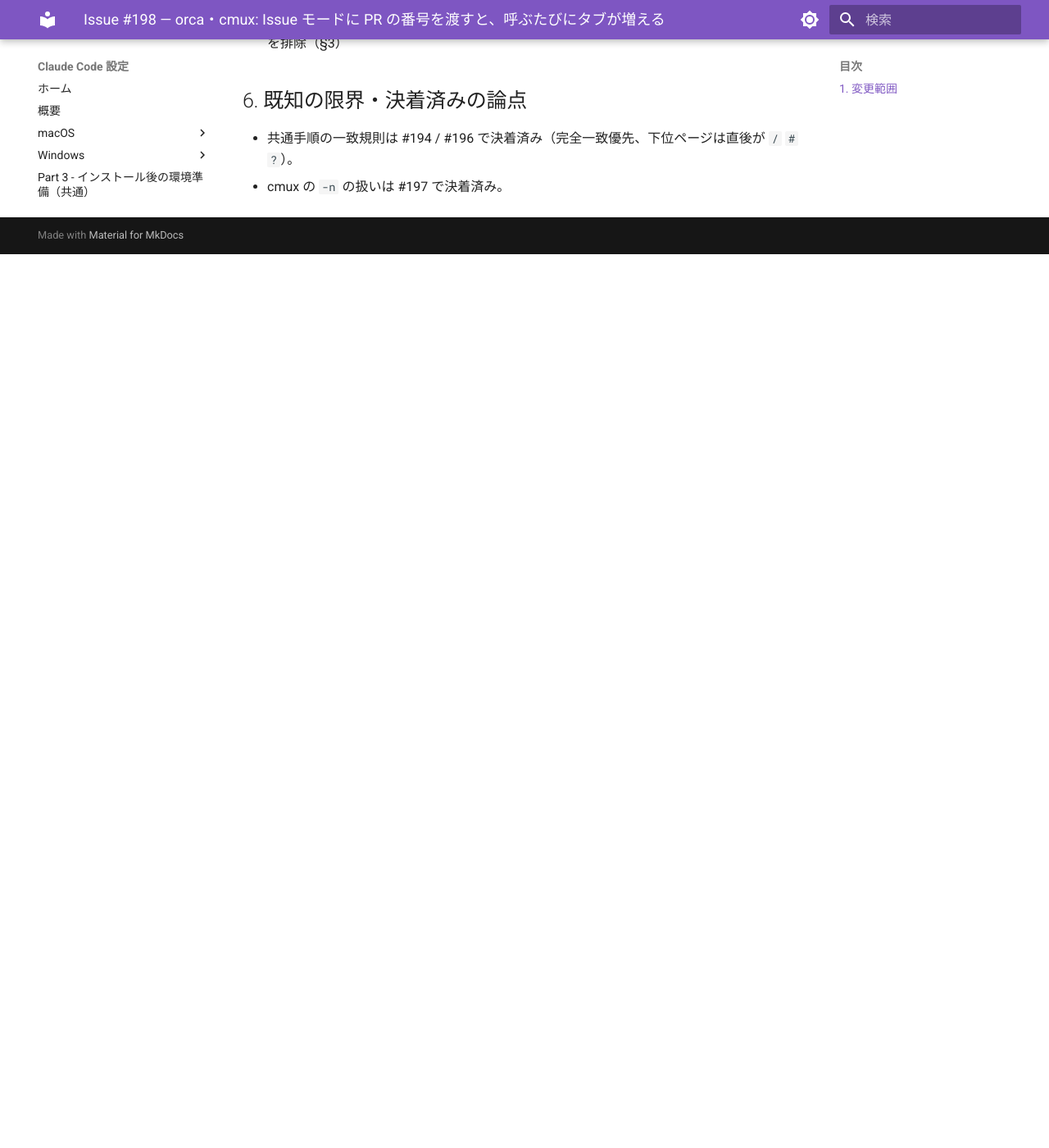
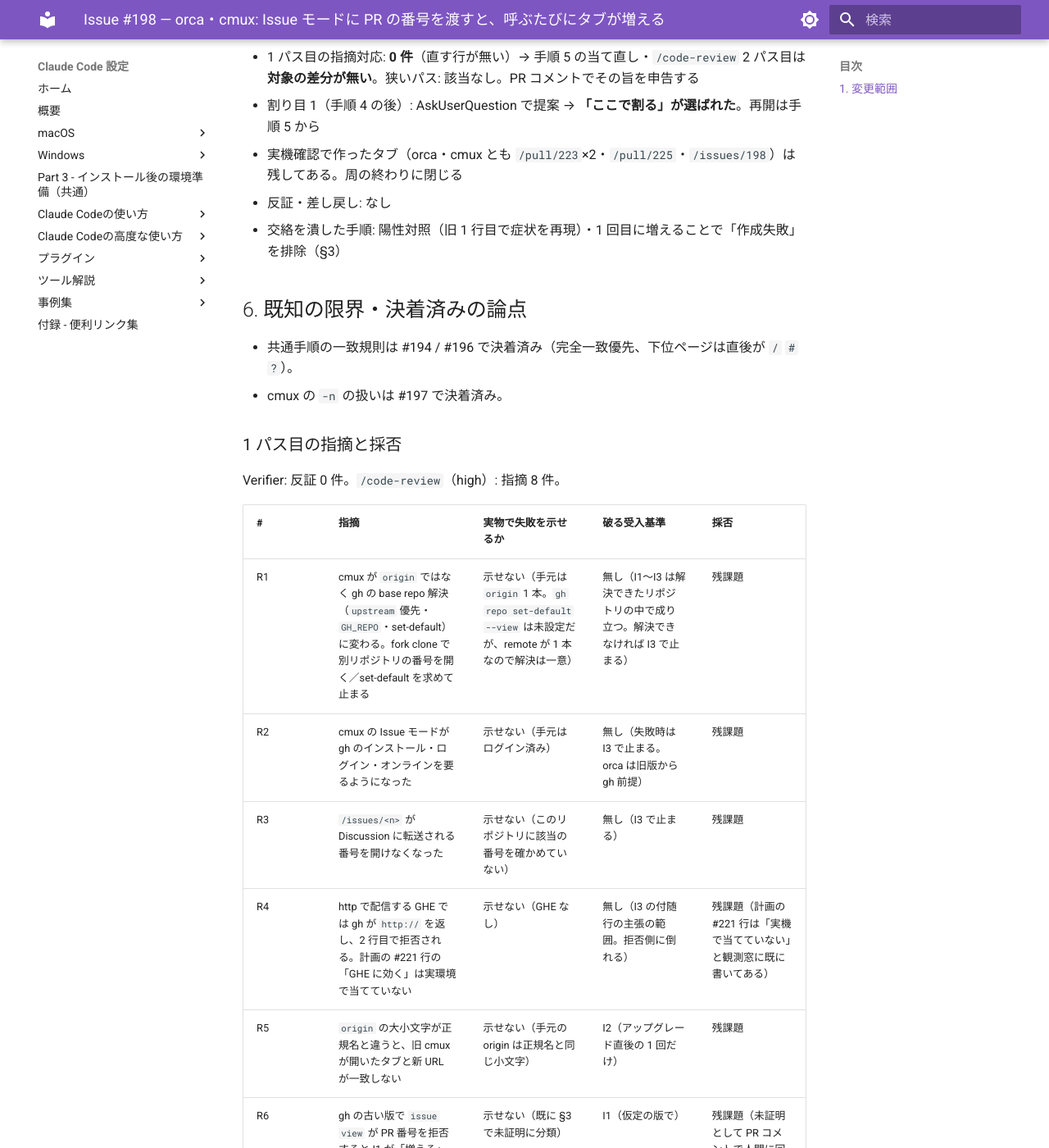
Before and after one commit to hdknr/claude-code-setup, an MkDocs documentation site: the page built from docs/plans/issue-198.md, in a window 1280 px wide and 1400 px high, scrolled down 4045 px. Shown: the whole window at 82% size. Built offline with MkDocs 1.6.1 and Material for MkDocs 9.7.7, drawn with Linux system fonts in a browser that asks for light colours; before the commit the page ends 4355 px from its top, so only the background shows below that; some of the changed text lies outside the part shown.

Commit message:
docs(plans): #198 の 1 パス目の関門と採否を書く
Co-Authored-By: Claude Opus 5.5 <noreply@anthropic.com>

```diff
--- a/docs/plans/issue-198.md
+++ b/docs/plans/issue-198.md
@@ -97,7 +97,10 @@ Orca 1.4.224・cmux（手元のアプリ）・gh 2.92.0。
 - **周の在り処**: ブランチ `issue/198-issue-mode-pr-url`、worktree `/Users/hdknr/Projects/hdknr/claude-code-setup/.claude/worktrees/issue-198`、
   起点 `9fc3ba4`、base の参照 `origin/main` → `9fc3ba490c2dc5e0b82aaa77e0c348387831a97b`
 - 実装: 済（コミット済み）。歯止め `check-all.py` 31/31 緑
-- 関門: 1 パス目へ（Verifier・`/code-review` とも未着手）
+- 関門: 1 パス目——
+  - Verifier（`dev-loop:dev-loop-verifier`・sonnet。報告で Write/Edit 無しを確認）: **反証 0 件**。`gh issue view` の 225/223→`/pull`、198→`/issues`、99999・リポジトリ外→rc=1・stdout 空、`check-all.py` 31/31 を自分で実行。実機（タブ操作）は禁止のため当てていない。留意: fork で gh の既定リポジトリが origin と違うと cmux の解決先が変わる（I1〜I3 は破らない）。報告中の「計画ファイルが ` M`」は親の再開点更新（著者の編集）。親が `gh issue view 225` とリポジトリ外 rc=1 を抜き取りで再確認
+  - `/code-review`（high）: **指摘 8 件**（§6 の採否の表）。周の中で直す行 0 件
+- 1 パス目の指摘対応: **0 件**（直す行が無い）→ 手順 5 の当て直し・`/code-review` 2 パス目は**対象の差分が無い**。狭いパス: 該当なし。PR コメントでその旨を申告する
 - 割り目 1（手順 4 の後）: AskUserQuestion で提案 → **「ここで割る」が選ばれた**。再開は手順 5 から
 - 実機確認で作ったタブ（orca・cmux とも `/pull/223`×2・`/pull/225`・`/issues/198`）は残してある。周の終わりに閉じる
 - 反証・差し戻し: なし
@@ -107,3 +110,20 @@ Orca 1.4.224・cmux（手元のアプリ）・gh 2.92.0。
 
 - 共通手順の一致規則は #194 / #196 で決着済み（完全一致優先、下位ページは直後が `/` `#` `?`）。
 - cmux の `-n` の扱いは #197 で決着済み。
+
+### 1 パス目の指摘と採否
+
+Verifier: 反証 0 件。`/code-review`（high）: 指摘 8 件。
+
+| # | 指摘 | 実物で失敗を示せるか | 破る受入基準 | 採否 |
+| --- | --- | --- | --- | --- |
+| R1 | cmux が `origin` ではなく gh の base repo 解決（`upstream` 優先・`GH_REPO`・set-default）に変わる。fork clone で別リポジトリの番号を開く／set-default を求めて止まる | 示せない（手元は `origin` 1 本。`gh repo set-default --view` は未設定だが、remote が 1 本なので解決は一意） | 無し（I1〜I3 は解決できたリポジトリの中で成り立つ。解決できなければ I3 で止まる） | 残課題 |
+| R2 | cmux の Issue モードが gh のインストール・ログイン・オンラインを要るようになった | 示せない（手元はログイン済み） | 無し（失敗時は I3 で止まる。orca は旧版から gh 前提） | 残課題 |
+| R3 | `/issues/<n>` が Discussion に転送される番号を開けなくなった | 示せない（このリポジトリに該当の番号を確かめていない） | 無し（I3 で止まる） | 残課題 |
+| R4 | http で配信する GHE では gh が `http://` を返し、2 行目で拒否される。計画の #221 行の「GHE に効く」は実環境で当てていない | 示せない（GHE なし） | 無し（I3 の付随行の主張の範囲。拒否側に倒れる） | 残課題（計画の #221 行は「実機で当てていない」と観測窓に既に書いてある） |
+| R5 | `origin` の大小文字が正規名と違うと、旧 cmux が開いたタブと新 URL が一致しない | 示せない（手元の origin は正規名と同じ小文字） | I2（アップグレード直後の 1 回だけ） | 残課題 |
+| R6 | gh の古い版で `issue view` が PR 番号を拒否すると I1 が「増える」から「開かない」に変わる。`|| gh pr view` の fallback を | 示せない（既に §3 で未証明に分類） | I1（仮定の版で） | 残課題（未証明として PR コメントで人間に回す） |
+| R7 | README（cmux:13・orca:14）は「Issue の URL を表示」のまま | 示せる（README の行） | 無し | 残課題 |
+| R8 | 修正コミットに `Fixes #198` が無い | 示せる（`git log -1 --format=%B 4480b1d`） | 無し | PR 本文に `Fixes #198` を書く（ファイル変更なし） |
+
+**周の中で直す行: 0 件**（「示せる」かつ「破る受入基準がある」行が無い）。
```
